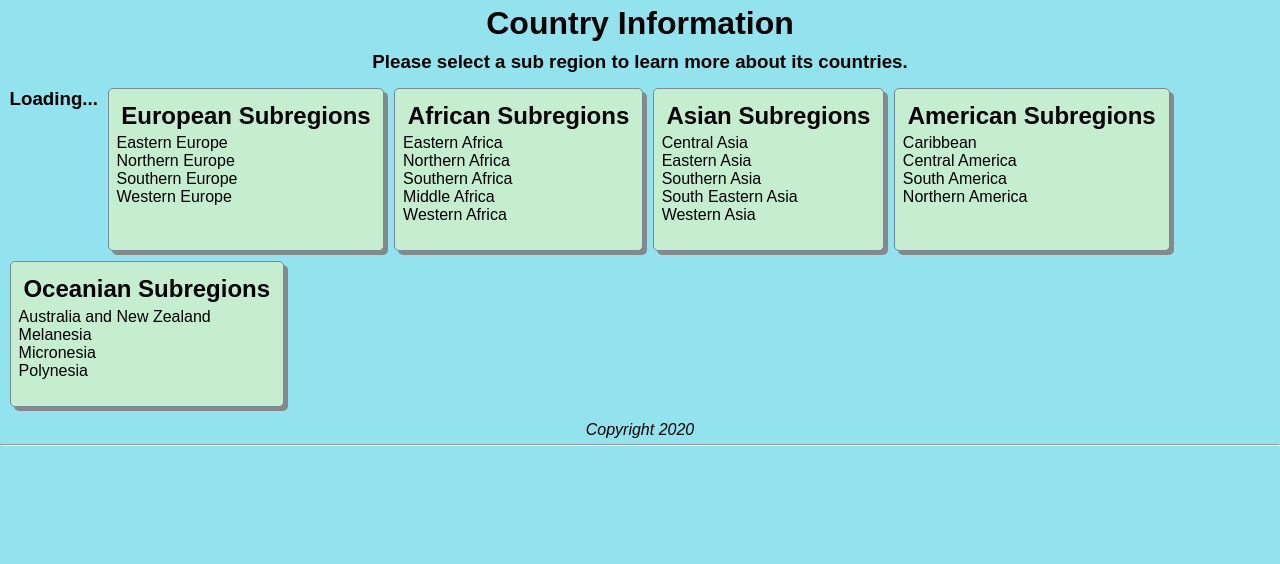
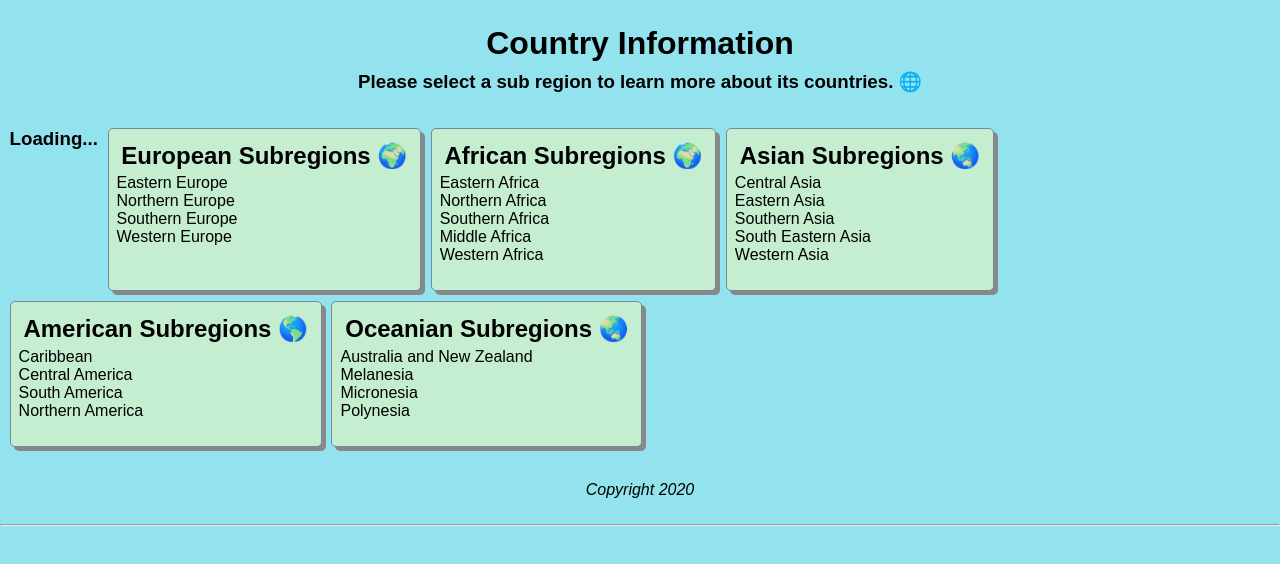
Before and after one commit to markpackham/codeclan_wk8_group_vue_express_mongodb, a Vue app in the folder client/: page / in a window 1280 px wide. Shown: the top 564 px of the page. Built offline with nearby package versions, Linux system fonts and the light colour scheme; no server answers.

Commit message:
Basic Styling, adding of Globe Unicode code

```diff
--- a/client/src/assets/styles/main.css
+++ b/client/src/assets/styles/main.css
@@ -29,7 +29,6 @@ ul {
 }
 
 li:hover {
-  font-size: 1.2rem;
   cursor: pointer;
   opacity: 0.7;
   font-weight: bold;
@@ -71,45 +70,88 @@ label,
 
 @keyframes fontGrow {
   0% {
-    font-size: 0rem;
+    font-size: 0px;
     font-weight: 100;
   }
   100% {
-    font-size: 2rem;
+    font-size: 20px;
     font-weight: 900;
   }
 }
 
 @-moz-keyframes fontGrow {
   0% {
-    font-size: 0rem;
+    font-size: 0px;
     font-weight: 100;
   }
   100% {
-    font-size: 2rem;
+    font-size: 20px;
     font-weight: 900;
   }
 }
 
 @-webkit-keyframes fontGrow {
   0% {
-    font-size: 0rem;
+    font-size: 0px;
     font-weight: 100;
   }
   100% {
-    font-size: 2rem;
+    font-size: 20px;
     font-weight: 900;
   }
 }
 
 @-o-keyframes fontGrow {
   0% {
-    font-size: 0rem;
+    font-size: 0px;
     font-weight: 100;
   }
   100% {
-    font-size: 2rem;
+    font-size: 20px;
     font-weight: 900;
+  }
+}
+
+.main-header h3 {
+  animation: colorChange ease 5s;
+  -webkit-animation: colorChange ease 5s;
+  -moz-animation: colorChange ease 5s;
+  -o-animation: colodChange ease 5s;
+}
+
+@keyframes colorChange {
+  0% {
+    color: lightblue;
+  }
+  100% {
+    color: black;
+  }
+}
+
+@-moz-keyframes colorChange {
+  0% {
+    color: lightblue;
+  }
+  100% {
+    color: black;
+  }
+}
+
+@-webkit-keyframes colorChange {
+  0% {
+    color: lightblue;
+  }
+  100% {
+    color: black;
+  }
+}
+
+@-o-keyframes colorChange {
+  0% {
+    color: lightblue;
+  }
+  100% {
+    color: black;
   }
 }
 
@@ -121,6 +163,7 @@ label,
 
 .main-header,
 .main-footer {
+  margin: 20px 0px;
   text-align: center;
   background-color: var(---header-bg-color);
 }
--- a/client/src/components/AfricaSubRegionList.vue
+++ b/client/src/components/AfricaSubRegionList.vue
@@ -1,6 +1,6 @@
 <template>
   <div class="africa-subregion-list">
-    <h2>African Subregions</h2>
+    <h2>African Subregions &#127757;</h2>
     <ul>
       <li v-on:click="handleSelectRegion('eastern')">Eastern Africa</li>
       <li v-on:click="handleSelectRegion('northern')">Northern Africa</li>
--- a/client/src/components/AmericaSubRegionList.vue
+++ b/client/src/components/AmericaSubRegionList.vue
@@ -1,6 +1,6 @@
 <template>
   <div class="america-subregion-list">
-    <h2>American Subregions</h2>
+    <h2>American Subregions &#127758;</h2>
     <ul>
       <li v-on:click="handleSelectRegion('caribbean')">Caribbean</li>
       <li v-on:click="handleSelectRegion('central')">Central America</li>
--- a/client/src/components/AsiaSubRegionList.vue
+++ b/client/src/components/AsiaSubRegionList.vue
@@ -1,6 +1,6 @@
 <template>
   <div class="asia-subregion-list">
-    <h2>Asian Subregions</h2>
+    <h2>Asian Subregions &#127759;</h2>
     <ul>
       <li v-on:click="handleSelectRegion('central')">Central Asia</li>
       <li v-on:click="handleSelectRegion('eastern')">Eastern Asia</li>
--- a/client/src/components/CountryDetail.vue
+++ b/client/src/components/CountryDetail.vue
@@ -19,7 +19,7 @@
       <a
         target="_blank"
         :href="`https://www.cia.gov/library/publications/the-world-factbook/geos/${country.alpha2Code.toLowerCase()}.html`"
-      >More info</a>
+      >More info &#128366;</a>
     </p>
   </div>
 </template>
--- a/client/src/components/EuropeSubRegionList.vue
+++ b/client/src/components/EuropeSubRegionList.vue
@@ -1,6 +1,6 @@
 <template>
   <div class="europe-subregion-list">
-    <h2>European Subregions</h2>
+    <h2>European Subregions &#127757;</h2>
     <ul class="europe-subregion-list-text">
       <li v-on:click="handleSelectRegion('eastern')">Eastern Europe</li>
       <li v-on:click="handleSelectRegion('northern')">Northern Europe</li>
--- a/client/src/components/OceaniaSubRegionList.vue
+++ b/client/src/components/OceaniaSubRegionList.vue
@@ -1,6 +1,6 @@
 <template>
   <div class="oceania-subregion-list">
-    <h2>Oceanian Subregions</h2>
+    <h2>Oceanian Subregions &#127759;</h2>
     <ul>
       <li v-on:click="handleSelectRegion('australia')">Australia and New Zealand</li>
       <li v-on:click="handleSelectRegion('melanesia')">Melanesia</li>
--- a/client/src/components/layouts/MainHeader.vue
+++ b/client/src/components/layouts/MainHeader.vue
@@ -1,7 +1,7 @@
 <template>
   <div class="main-header">
     <h1 id="header-title">Country Information</h1>
-    <h3>Please select a sub region to learn more about its countries.</h3>
+    <h3>Please select a sub region to learn more about its countries. &#x1f310;</h3>
   </div>
 </template>
 
```
